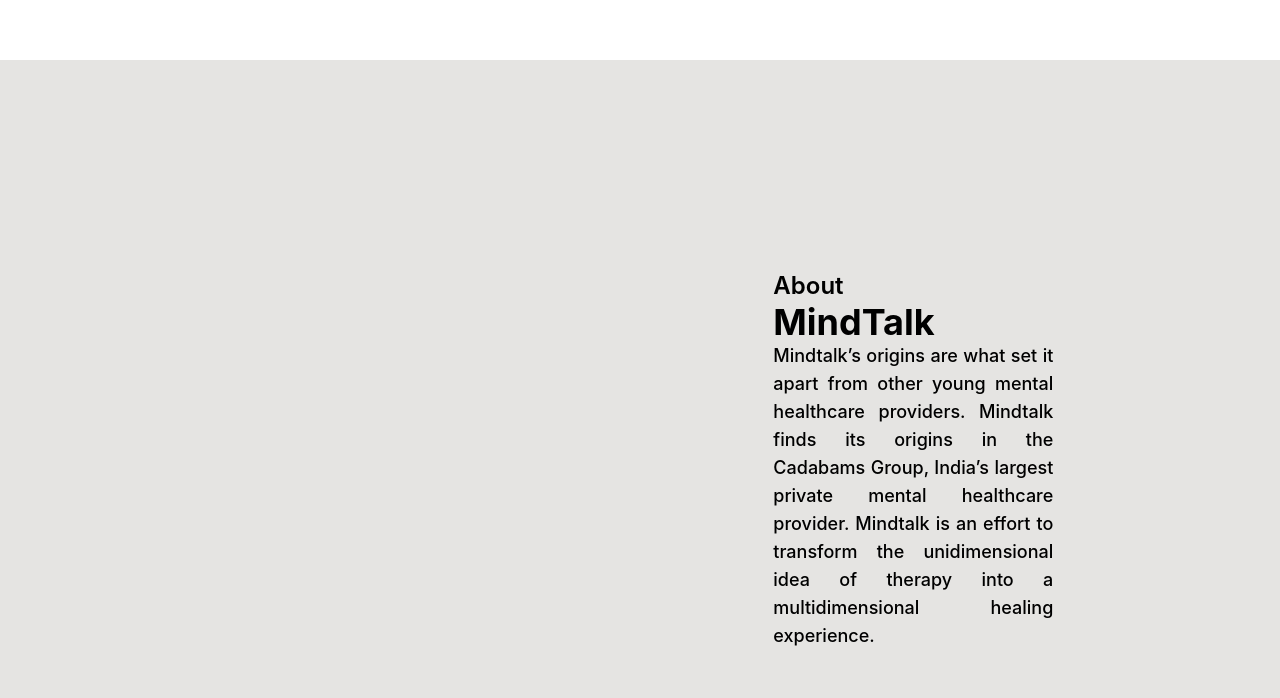
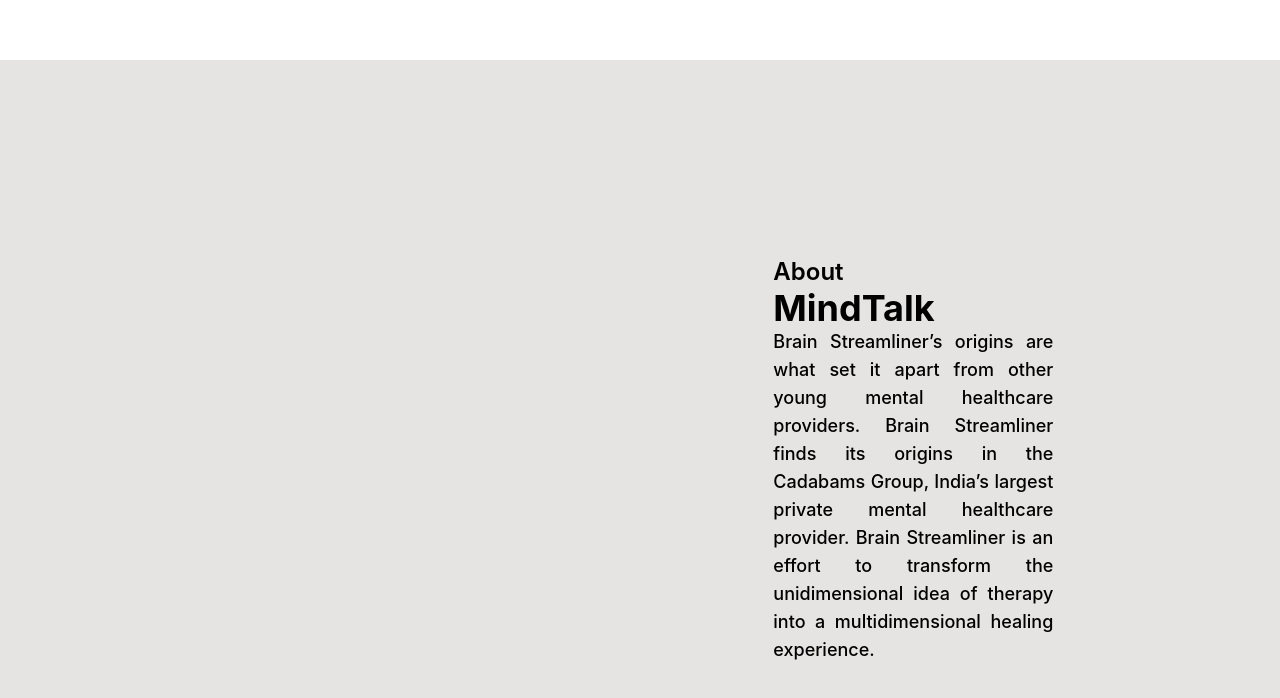
Before and after one commit to puneeeeeeet/BrainStreamliner, a React (Create React App) app: page / in a window 1280 px wide. Shown: the part 5604-6302 px from the top of the page. Built offline with nearby package versions, Linux system fonts and the light colour scheme.

Commit message:
spellings

```diff
--- a/src/Components/About.jsx
+++ b/src/Components/About.jsx
@@ -11,7 +11,7 @@
             <p className='text-2xl font-semibold'>About</p>
             <p className='text-4xl font-bold'>MindTalk</p>
             <p className='sm:w-3/4 text-justify text-lg font-medium'>
-            Mindtalk’s origins are what set it apart from other young mental healthcare providers. Mindtalk finds its origins in the Cadabams Group, India’s largest private mental healthcare provider. Mindtalk is an effort to transform the unidimensional idea of therapy into a multidimensional healing experience.
+            Brain Streamliner’s origins are what set it apart from other young mental healthcare providers. Brain Streamliner finds its origins in the Cadabams Group, India’s largest private mental healthcare provider.  Brain Streamliner is an effort to transform the unidimensional idea of therapy into a multidimensional healing experience.
             </p>
         </div>
         </div>
```
